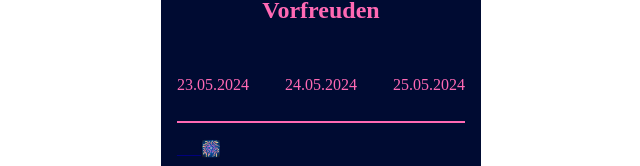
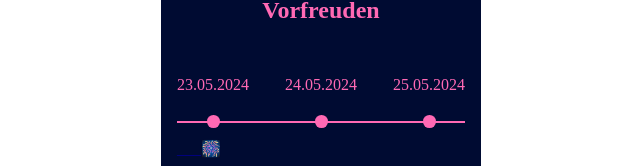
Before and after one commit to FlausenImKopf/glimmer, a Vue app: page /freudetimeline in a window 1280 px wide. Shown: the part 148-314 px from the top of the page, without its empty margins (319-959 px from the left). Built offline with nearby package versions, Linux system fonts and the light colour scheme; what v-calendar would draw is missing.

Commit message:
issue 50 added timeline poinst

```diff
--- a/src/views/FreudeTimeLineView.vue
+++ b/src/views/FreudeTimeLineView.vue
@@ -2,9 +2,15 @@
   <article class="vorfreuden">
     <h2 class="overview">Vorfreuden</h2>
     <section class="horizontal-list">
-      <p>{{ '23.05.2024' }}</p>
-      <p>{{ '24.05.2024' }}</p>
-      <p>{{ '25.05.2024' }}</p>
+      <div class="data-container">
+        <p class="data">{{ '23.05.2024' }}</p>
+      </div>
+      <div class="data-container">
+        <p class="data">{{ '24.05.2024' }}</p>
+      </div>
+      <div class="data-container">
+        <p class="data">{{ '25.05.2024' }}</p>
+      </div>
     </section>
     <section class="list">
       <FreudListRow
@@ -129,4 +135,17 @@ export default {
   display: flex;
   justify-content: space-between;
 }
+.data-container {
+  position: relative;
+}
+.data::before {
+  content: ' ';
+  position: absolute;
+  bottom: -18px;
+  left: 30px;
+  width: 0.8rem;
+  height: 0.8rem;
+  background-color: hotpink;
+  border-radius: 50%;
+}
 </style>
```
